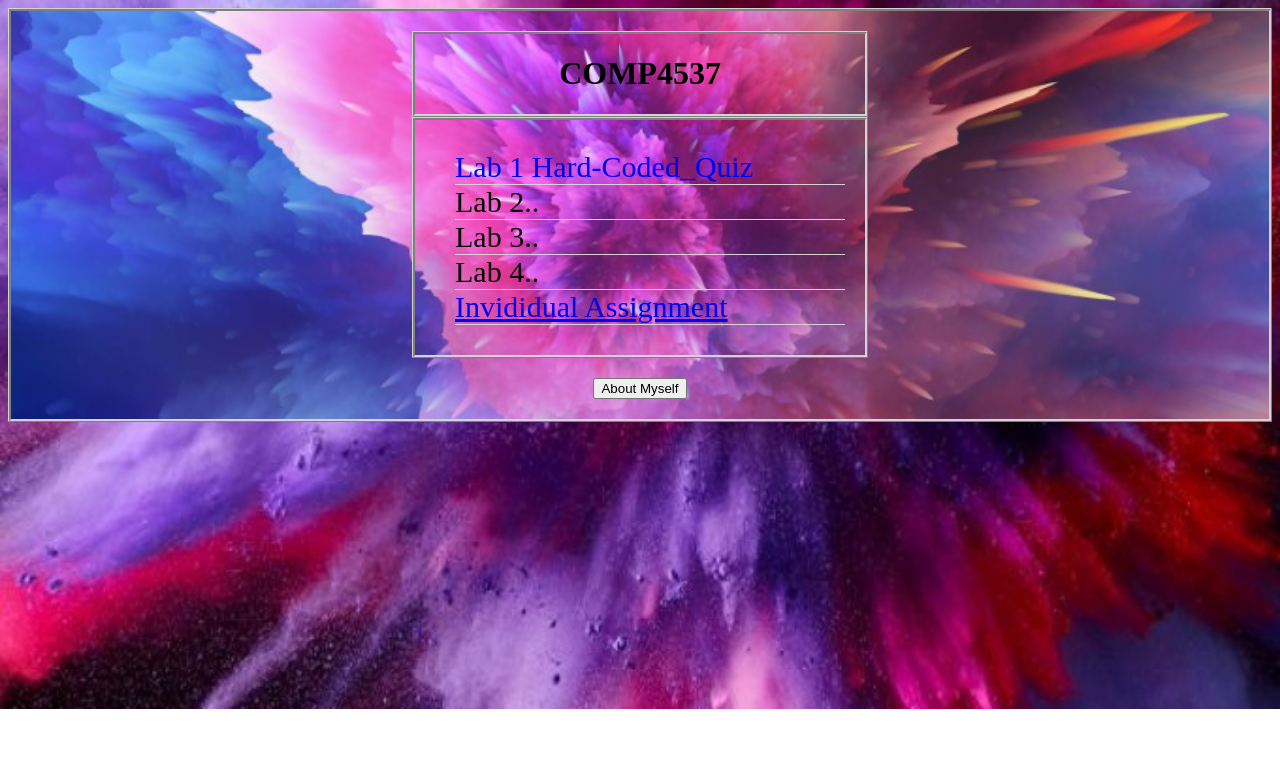
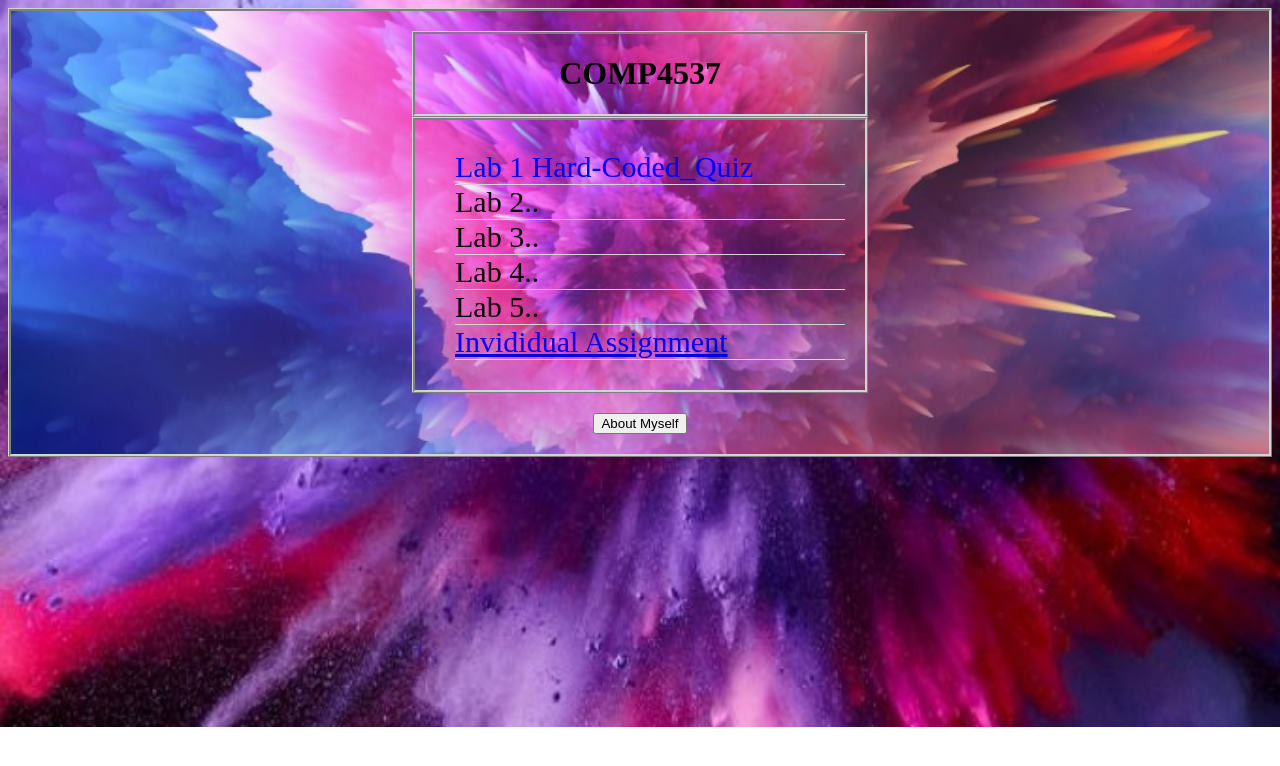
Before and after one commit to DarkRagingInferno/darkraginginferno.github.io, a plain HTML site: page COMP4537/COMP4537.html in a window 1280 px wide. Drawn offline with Linux system fonts and the light colour scheme; files whose address does not match are found by name.

Commit message:
TEST: added 5th list item in comp4537.html

```diff
--- a/COMP4537/COMP4537.html
+++ b/COMP4537/COMP4537.html
@@ -24,6 +24,7 @@
                     <li>Lab 2..</li>
                     <li>Lab 3..</li>
                     <li>Lab 4..</li>
+                    <li>Lab 5..</li>
                     <li><a class='individual' href='./IndividualAssignment/index.html'>Invididual Assignment</a></li>
                 </ul>
 
```
